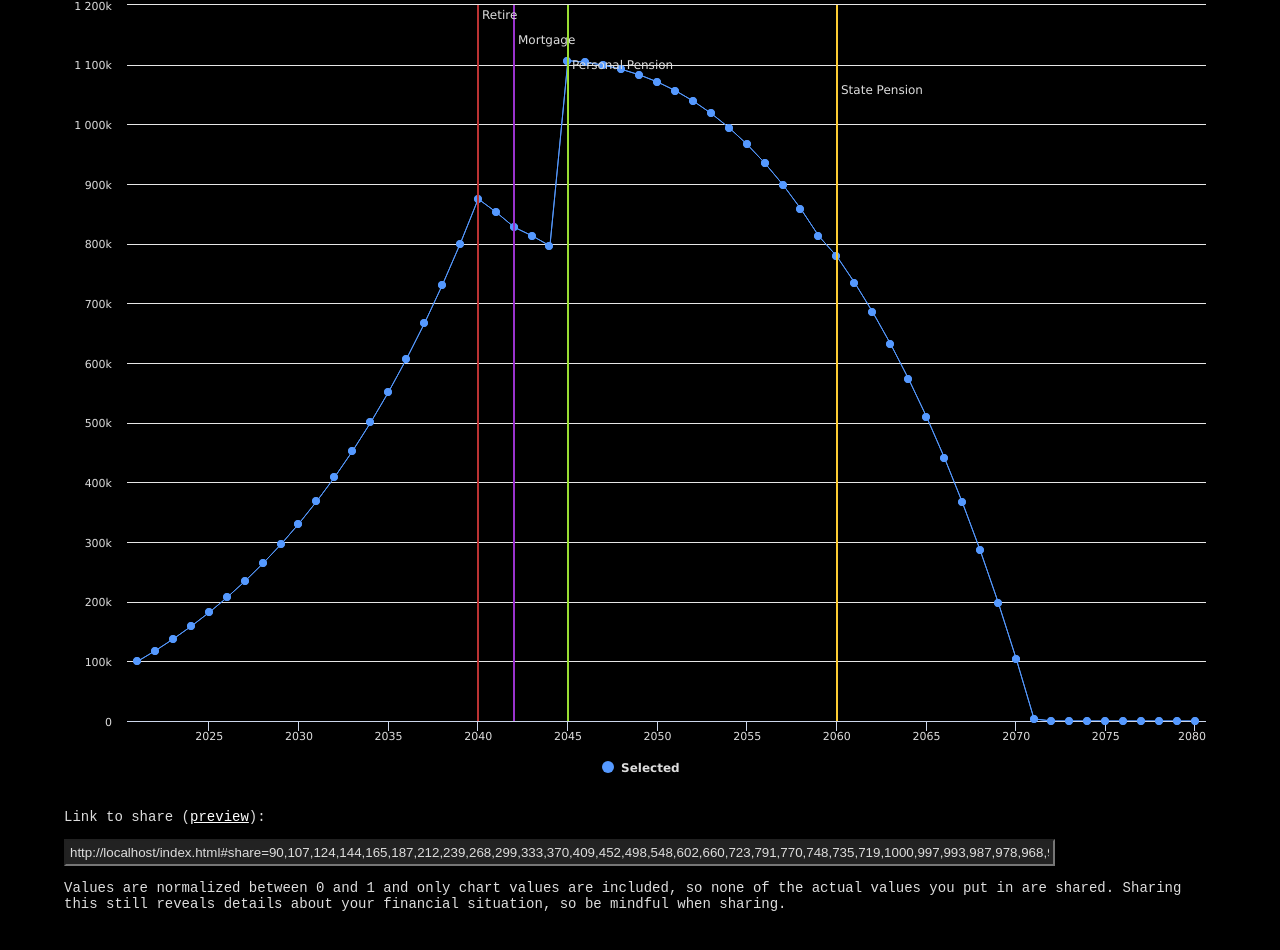
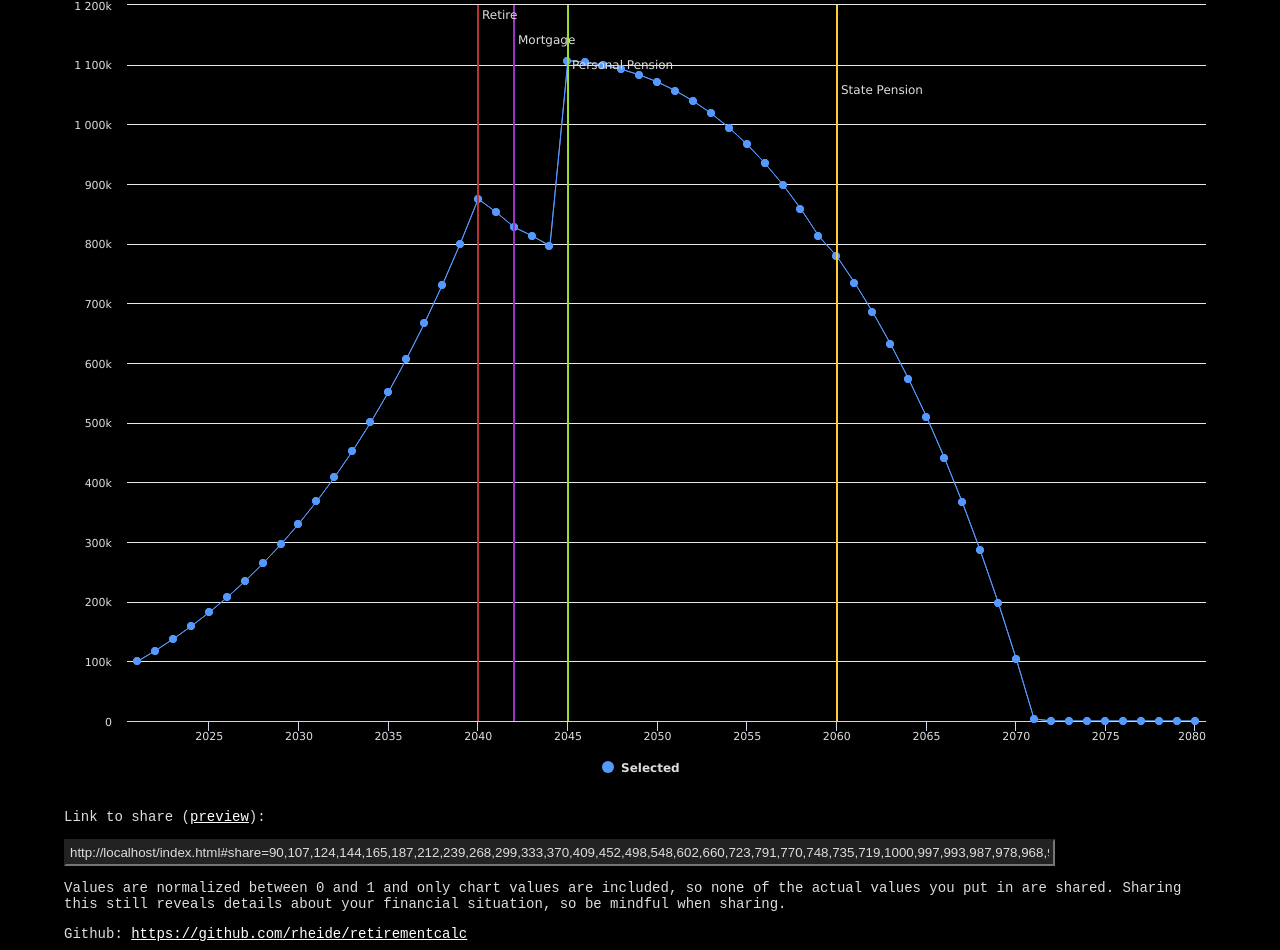
Before and after one commit to rheide/retirementcalc, a plain HTML site: page index.html in a window 1280 px wide. Shown: the part 745-1695 px from the top of the page. Before the commit the page ends 1671 px from the top, so only its background shows below. Drawn offline with nearby package versions, Linux system fonts and the light colour scheme.

Commit message:
Add github link

```diff
--- a/index.html
+++ b/index.html
@@ -722,6 +722,10 @@
     <a href="#" onclick="window.location.hash = ''; window.location.reload();">Click here to make your own</a>
 </section>
 
+<section>
+    Github: <a href="https://github.com/rheide/retirementcalc" target="_blank" rel="noopener noreferrer">https://github.com/rheide/retirementcalc</a>
+</section>
+
 <div style="display:none">
     <div id="cost_of_living_info">
         <p>This is the amount your household (or your contribution to the household income) requires to live currently,
```
